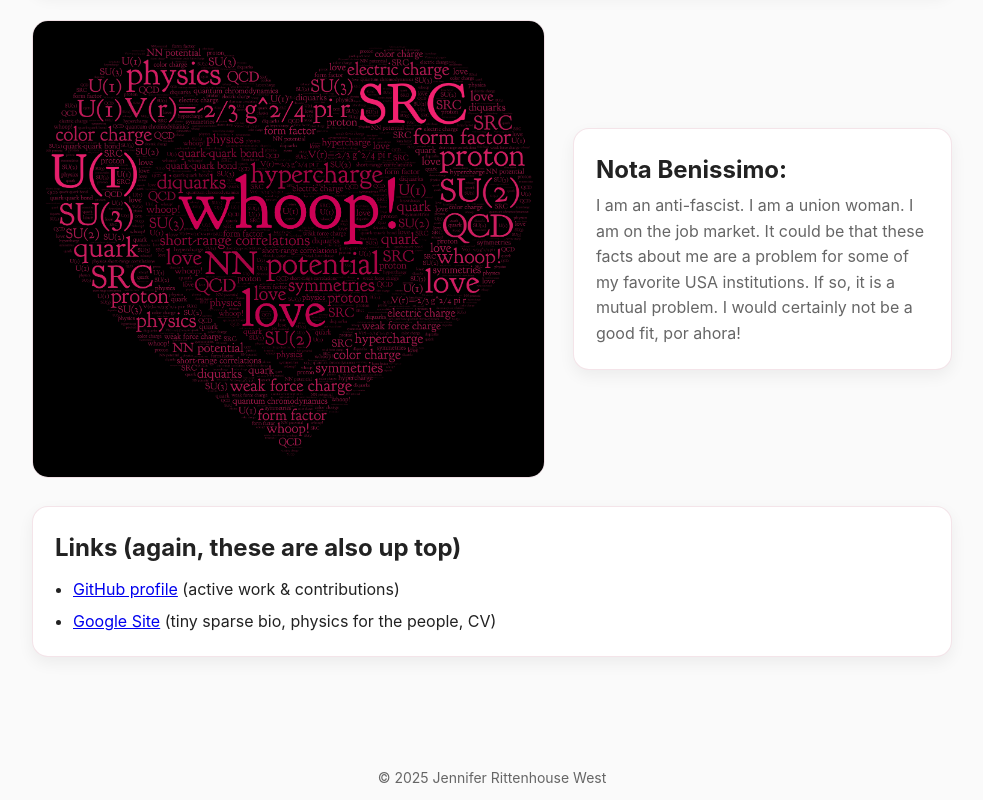
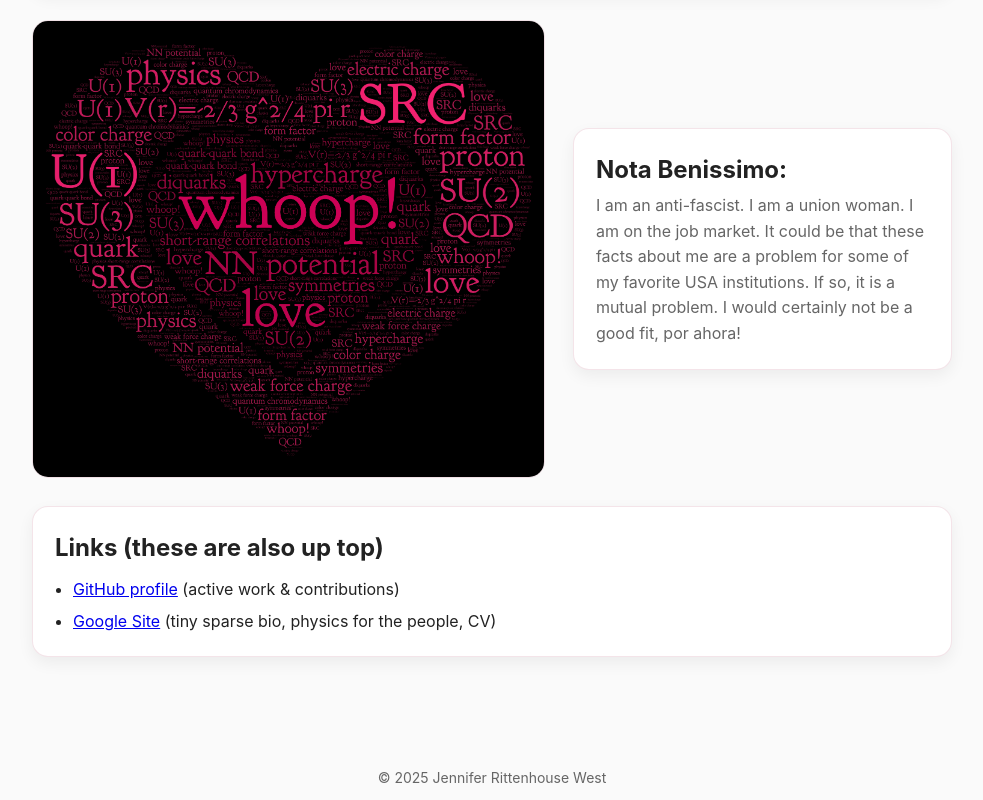
Before and after one commit to rittenhousewest/rittenhousewest.github.io, a plain HTML site: page index.html in a window 1280 px wide. Shown: the part 827-1627 px from the top of the page, without its empty margins (148-1131 px from the left). Drawn offline with Linux system fonts and the light colour scheme.

Commit message:
Update heading for links section in index.html

```diff
--- a/index.html
+++ b/index.html
@@ -144,7 +144,7 @@ body {
 </div>
 
     <section class="card">
-      <h2>Links (again, these are also up top)</h2>
+      <h2>Links (these are also up top)</h2>
       <ul>
         <li><a href="https://github.com/rittenhousewest" target="_blank" rel="noopener">GitHub profile</a> (active work & contributions)</li>
         <li><a href="https://sites.google.com/view/rittenhousewest" target="_blank" rel="noopener">Google Site</a> (tiny sparse bio, physics for the people, CV)</li>
```
